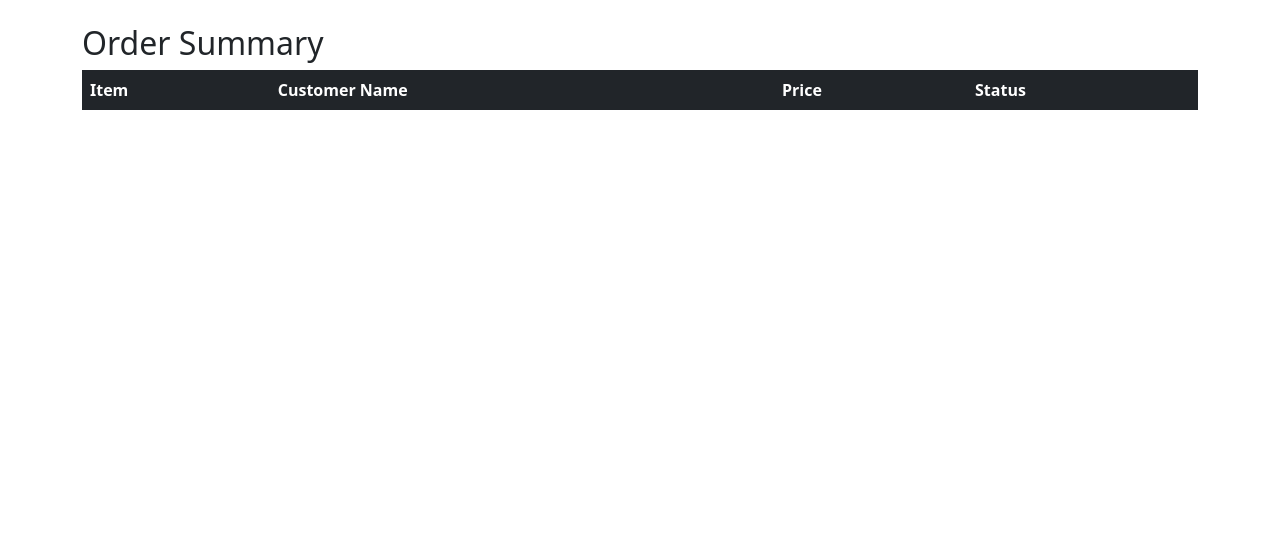
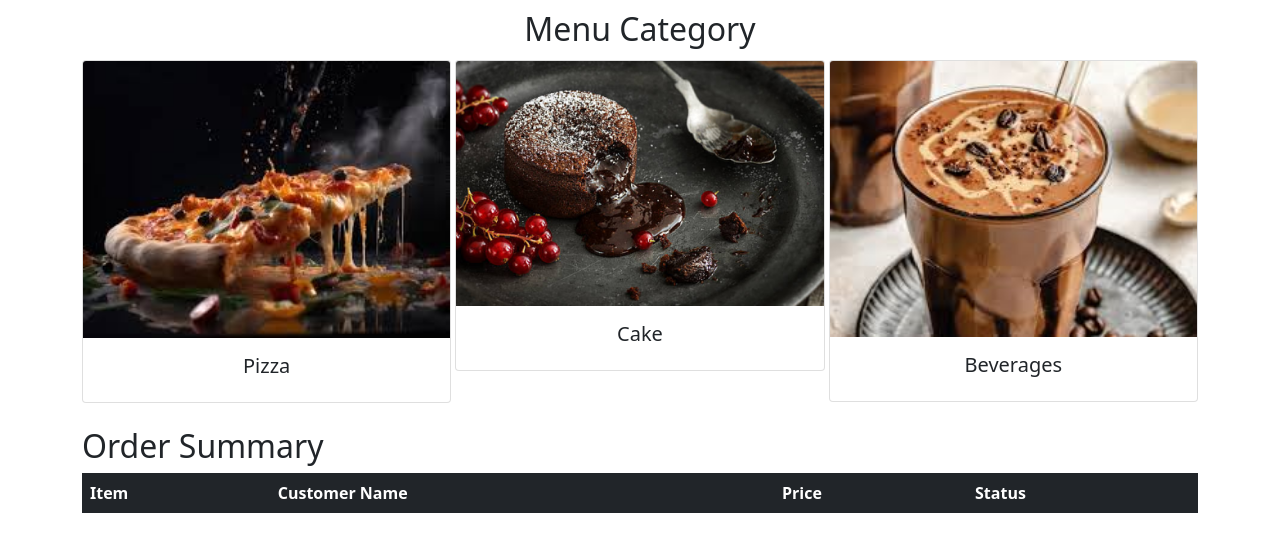
Before and after one commit to KavindhyaNirmani/E-Commerce-Native-Project-A, a plain HTML site: page Frontend/Admin/dashboard.html in a window 1280 px wide. Drawn offline with nearby package versions, Linux system fonts and the light colour scheme.

Commit message:
feat(dashboard): implement menu section on dashboard page

```diff
--- a/Frontend/Admin/dashboard.html
+++ b/Frontend/Admin/dashboard.html
@@ -34,6 +34,64 @@
     ></script>
   </head>
   <body>
+    <div class="content">
+      <!--Menu Section-->
+      <section class="our menu-padding" style="margin-top: 10px">
+        <div class="container" id="menu">
+          <div class="menutopic text-center">
+            <h2>Menu Category</h2>
+          </div>
+          <div
+            class="row row-cols-1 row-cols-sm-2 row-cols-md-3 justify-content-center g-1 mt-1"
+          >
+            <!--Pizza-->
+            <div class="col">
+              <div class="card text-center" id="card">
+                <div class="card-img-container">
+                  <img
+                    src="../Assets/Images/pizza.jfif"
+                    alt="pizza"
+                    class="card-img-top img-fluid"
+                  />
+                </div>
+                <div class="card-body">
+                  <h5>Pizza</h5>
+                </div>
+              </div>
+            </div>
+            <!--Cake-->
+            <div class="col">
+              <div class="card text-center" id="card">
+                <div class="card-img-container">
+                  <img
+                    src="../Assets/Images/cake.png"
+                    alt="pizza"
+                    class="card-img-top img-fluid"
+                  />
+                </div>
+                <div class="card-body">
+                  <h5>Cake</h5>
+                </div>
+              </div>
+            </div>
+            <!--Beverage-->
+            <div class="col">
+              <div class="card text-center" id="card">
+                <div class="card-img-container">
+                  <img
+                    src="../Assets/Images/beverage.png"
+                    alt="pizza"
+                    class="card-img-top img-fluid"
+                  />
+                </div>
+                <div class="card-body">
+                  <h5>Beverages</h5>
+                </div>
+              </div>
+            </div>
+          </div>
+        </div>
+      </section>
       <!--Order summary Section-->
       <div class="container my-4">
         <h2>Order Summary</h2>
@@ -51,5 +109,6 @@
           </tbody>
         </table>
       </div>
+    </div>
   </body>
 </html>
```
Lines whose indentation alone changed are shown as unchanged.
